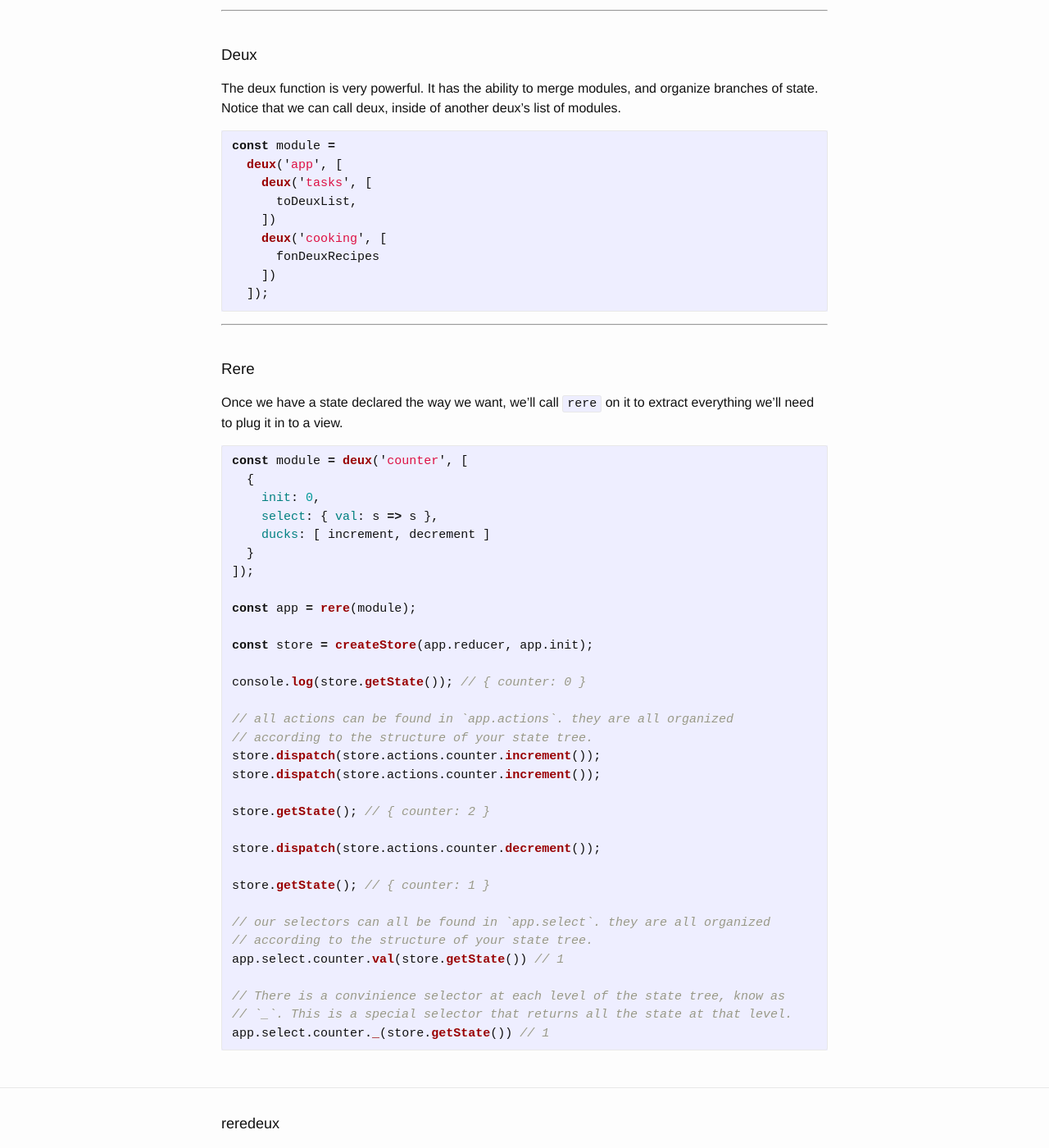
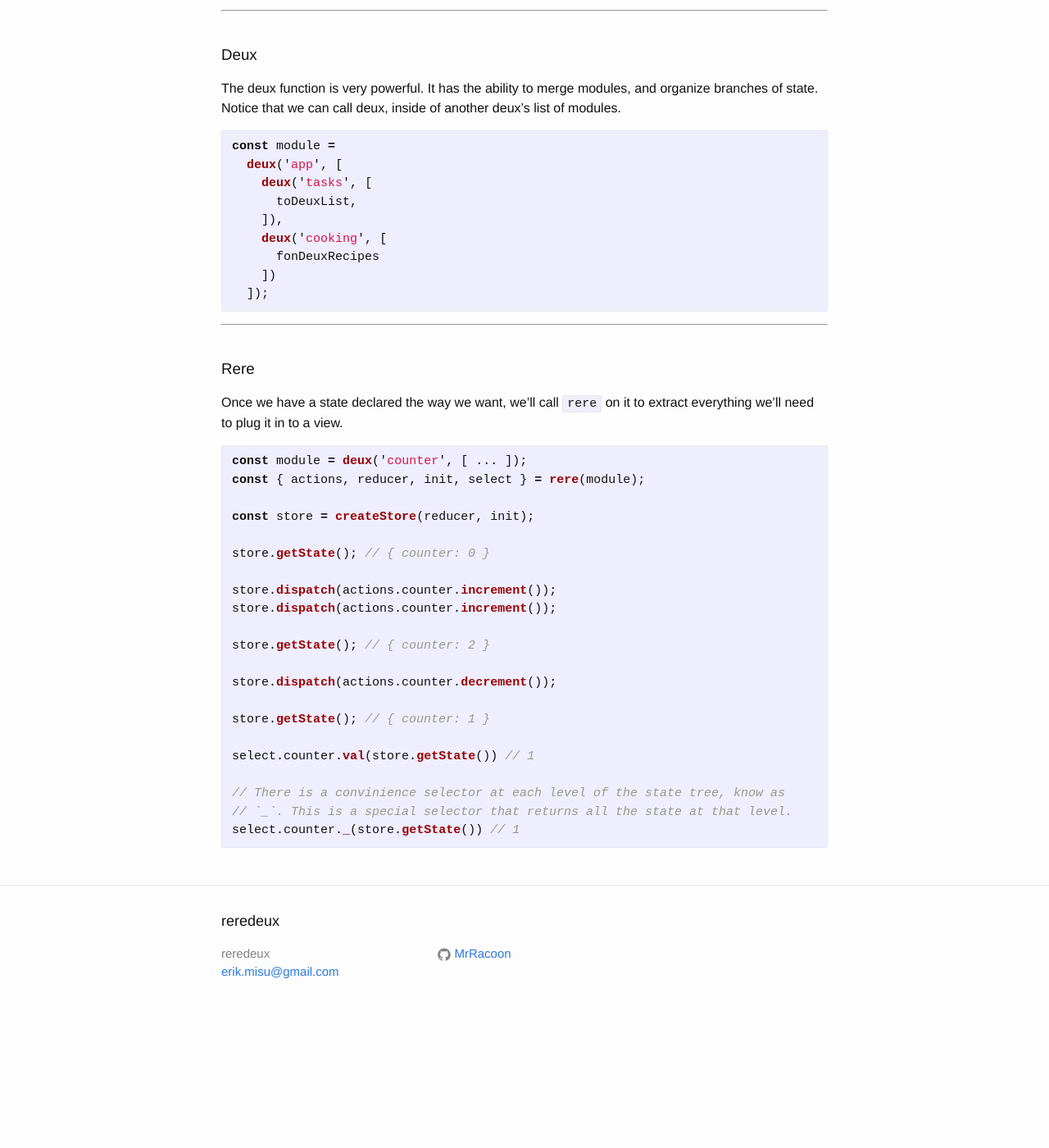
Before and after one commit to MrRacoon/reredeux, a Jekyll site: the page built from docs/index.md, in a window 1280 px wide and 1400 px high, scrolled down 1275 px. Shown: the whole window at 82% size. Built offline with Jekyll 4.4.1, drawn with Linux system fonts in a browser that asks for light colours; our own code applies the rules of GitHub Pages for plain Markdown files; after the commit the page ends 2532 px from its top, so only the background shows below that.

Commit message:
more doc tweaks

````diff
--- a/docs/index.md
+++ b/docs/index.md
@@ -68,7 +68,7 @@ const module =
   deux('app', [
     deux('tasks', [
       toDeuxList,
-    ])
+    ]),
     deux('cooking', [
       fonDeuxRecipes
     ])
@@ -83,36 +83,25 @@ Once we have a state declared the way we want, we'll call `rere`
 on it to extract everything we'll need to plug it in to a view.
 
 ```javascript
-const module = deux('counter', [
-  {
-    init: 0,
-    select: { val: s => s },
-    ducks: [ increment, decrement ]
-  }
-]);
+const module = deux('counter', [ ... ]);
+const { actions, reducer, init, select } = rere(module);
 
-const app = rere(module);
+const store = createStore(reducer, init);
 
-const store = createStore(app.reducer, app.init);
+store.getState(); // { counter: 0 }
 
-console.log(store.getState()); // { counter: 0 }
-
-// all actions can be found in `app.actions`. they are all organized
-// according to the structure of your state tree.
-store.dispatch(store.actions.counter.increment());
-store.dispatch(store.actions.counter.increment());
+store.dispatch(actions.counter.increment());
+store.dispatch(actions.counter.increment());
 
 store.getState(); // { counter: 2 }
 
-store.dispatch(store.actions.counter.decrement());
+store.dispatch(actions.counter.decrement());
 
 store.getState(); // { counter: 1 }
 
-// our selectors can all be found in `app.select`. they are all organized
-// according to the structure of your state tree.
-app.select.counter.val(store.getState()) // 1
+select.counter.val(store.getState()) // 1
 
 // There is a convinience selector at each level of the state tree, know as
 // `_`. This is a special selector that returns all the state at that level.
-app.select.counter._(store.getState()) // 1
+select.counter._(store.getState()) // 1
 ```
````
